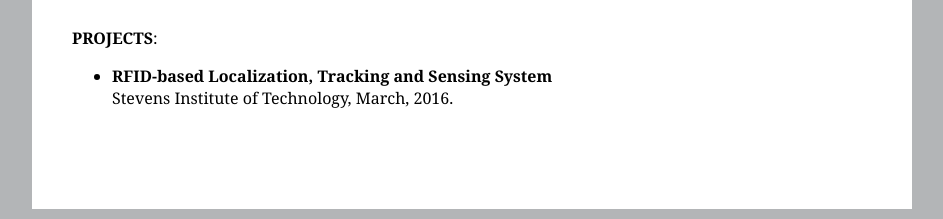
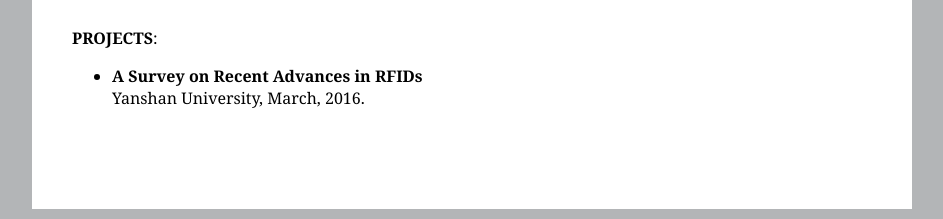
Before and after one commit to ysulbb/ysulbb.github.io, a plain HTML site: page index.html in a window 1280 px wide. Shown: the part 618-837 px from the top of the page, without its empty margins (168-1111 px from the left). Drawn offline with Linux system fonts and the light colour scheme.

Commit message:
Update index.html

```diff
--- a/index.html
+++ b/index.html
@@ -165,9 +165,9 @@ width: 100%;
 <font face="Georgia"><b>PROJECTS</b></font>:
 <font face="Georgia">
 <ul>
-  <li><b>RFID-based Localization, Tracking and Sensing System</b>
+  <li><b>A Survey on Recent Advances in RFIDs</b>
   <br>
-  Stevens Institute of Technology, March, 2016.
+  Yanshan University, March, 2016.
   </li>
   <br><br>
 </ul>
```
